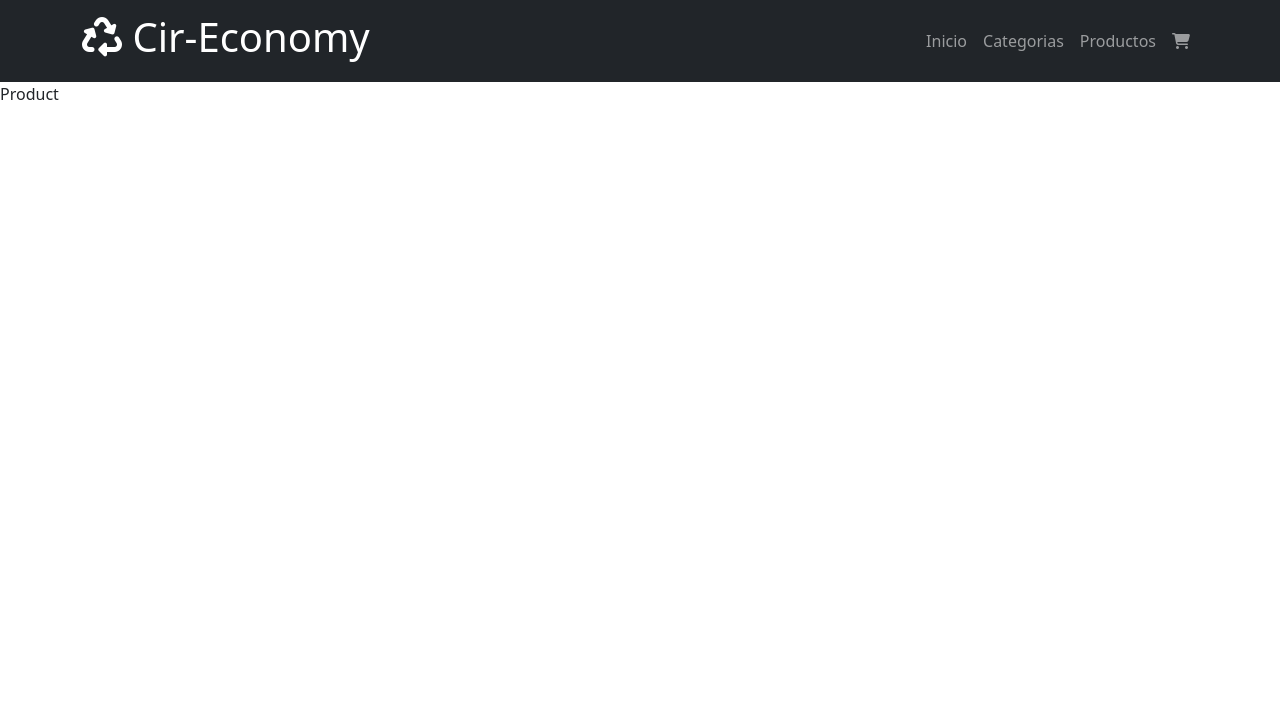
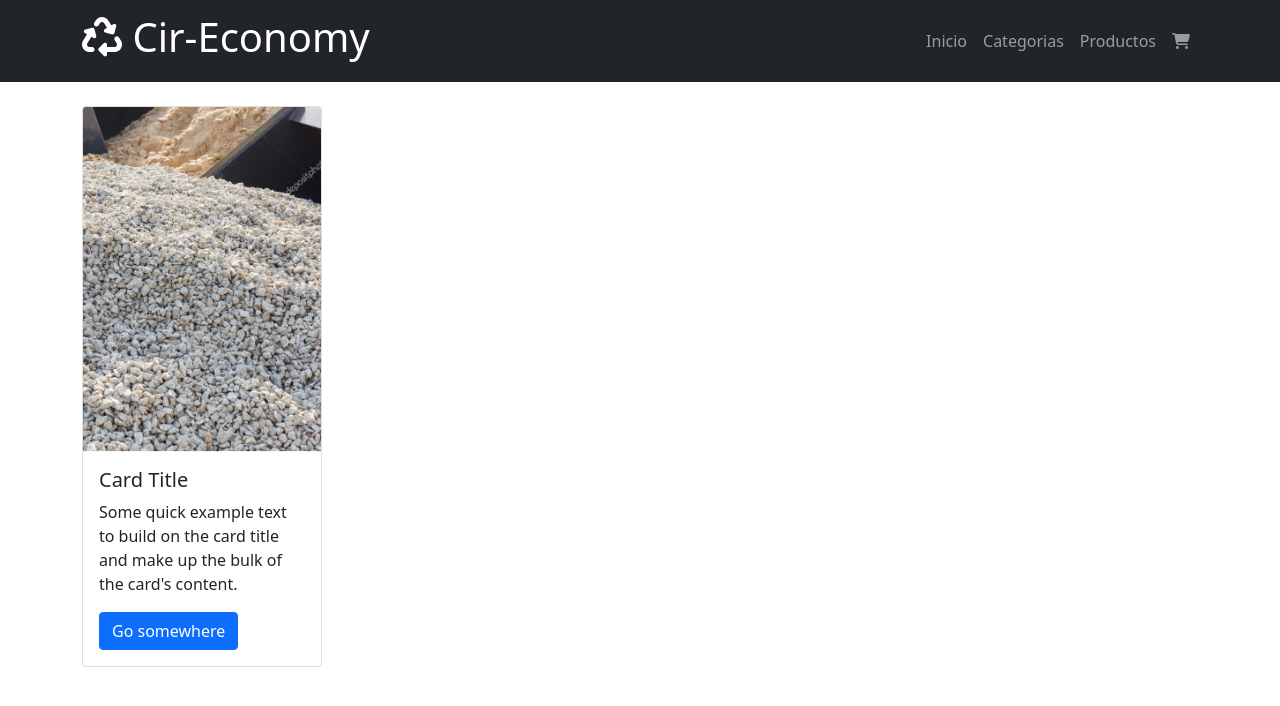
Before and after one commit to SantiMonto/CirEconomy, a React (Create React App) app in the folder frontend/: page /product in a window 1280 px wide. Shown: the top 706 px of the page. Built offline with nearby package versions, Linux system fonts and the light colour scheme.

Commit message:
feat: modifies the index page with carousel for categories, and creates the product page

```diff
--- a/frontend/src/pages/Index.jsx
+++ b/frontend/src/pages/Index.jsx
@@ -10,15 +10,13 @@
         <Card className="d-block mx-auto" style={{ width: '75rem' }} >
           <Card.Img img src={inicio} className="d-block mx-auto" alt="Inicio" />
           <Card.Body className='bg-dark'>
-            <Card.Text className='text-white text-justify'>
-              <h4>
+            <Card.Text as='h5'className='text-white'>
               CirEconomy es una pagina pensada para aportar al medio ambiente, esto mediante
               el uso de la economia circular, la cual para el caso particular busca que
               aquellas empresas luego de terminar un proyecto de construcción, remodelación, o
               en el cual tengan que utilizar materiales nuevos o maquinaria pesada, los pueda vender
               mediante una subasta al mejor postor, por lo que varias empresas o particulares pueden
               ver los productos que se están subastando y enviar una oferta por estos.
-              </h4>
             </Card.Text>
           </Card.Body>
         </Card>
--- a/frontend/src/pages/Product.jsx
+++ b/frontend/src/pages/Product.jsx
@@ -1,9 +1,23 @@
-import React from 'react'
+import React from 'react';
+import { Card, Button, Container } from 'react-bootstrap';
+import Producto from '../images/producto.png'
 
 const Product = () => {
-  return (
-    <div>Product</div>
-  )
+    return (
+        <Container className='mt-4'>
+            <Card style={{ width: '15rem' }}>
+                <Card.Img variant="top" src={Producto} />
+                <Card.Body>
+                    <Card.Title>Card Title</Card.Title>
+                    <Card.Text>
+                        Some quick example text to build on the card title and make up the
+                        bulk of the card's content.
+                    </Card.Text>
+                    <Button variant="primary">Go somewhere</Button>
+                </Card.Body>
+            </Card>
+        </Container>
+    )
 }
 
 export default Product
```
